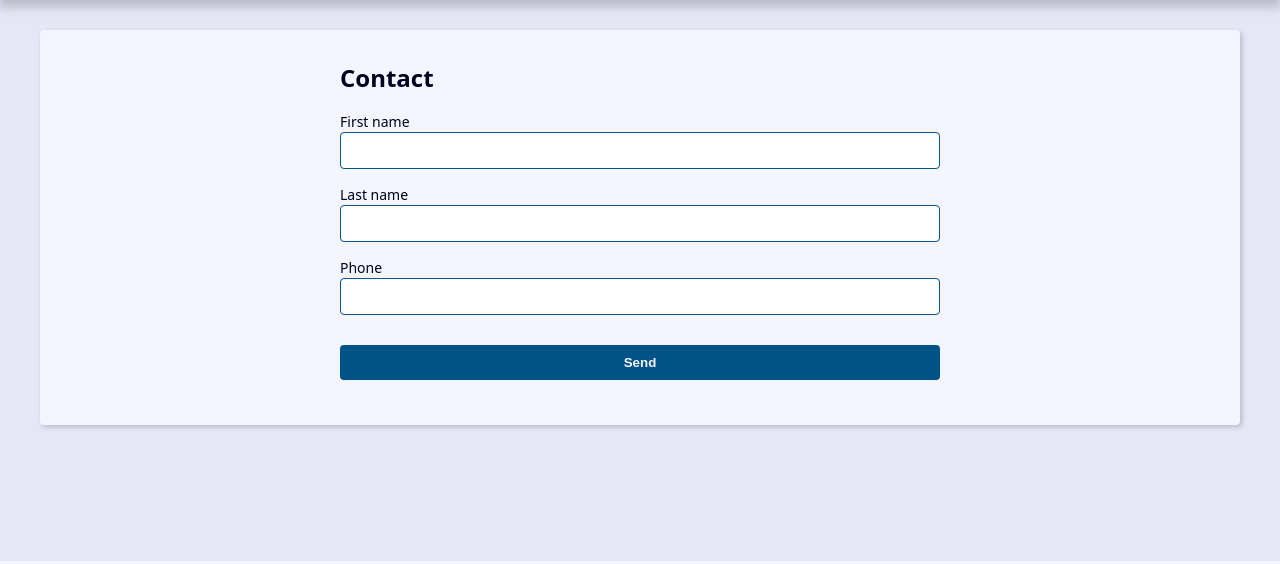
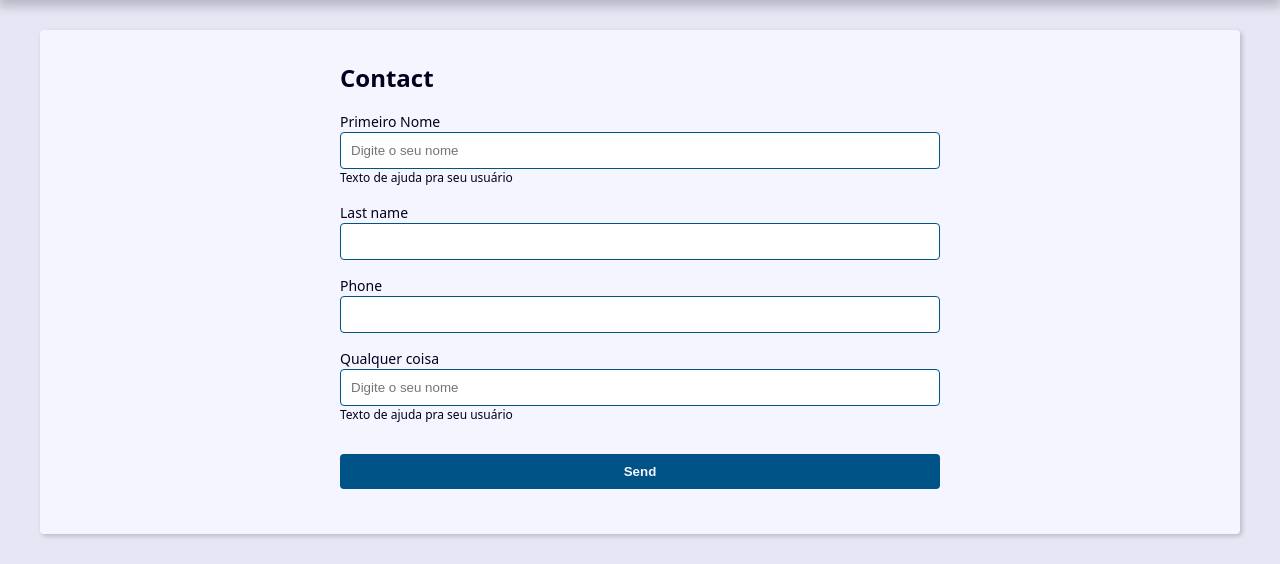
Before and after one commit to fernando-g-fraga/django_agenda, a Django app: page /contact/create/ in a window 1280 px wide. Shown: the part 239-803 px from the top of the page. Run offline with Django 5.2, Linux system fonts and the light colour scheme.

Commit message:
error messages and widgets attributes setting

```diff
--- /dev/null
+++ b/contact/forms.py
@@ -0,0 +1,56 @@
+from django.core.exceptions import ValidationError
+from django import forms
+from contact.models import Contato
+
+class ContactForm(forms.ModelForm):
+    first_name = forms.CharField(
+        widget=forms.TextInput(
+            attrs={
+                'class':'classe-a classe-b',
+                'placeholder':'Digite o seu nome',
+                   }
+        ),
+        label='Primeiro Nome',
+        help_text='Texto de ajuda pra seu usuário',
+    )
+    qualquer_coisa = forms.CharField(
+        widget=forms.TextInput(
+            attrs={
+                'class':'classe-a classe-b',
+                'placeholder':'Digite o seu nome',
+                   }
+        ),
+
+        help_text='Texto de ajuda pra seu usuário',
+    )
+
+    def __init__(self,*args,**kwargs):
+        super().__init__(*args,**kwargs)
+
+    class Meta:
+        model = Contato
+        fields = (
+            'first_name','last_name','phone'
+            )
+
+
+    def clean(self) -> None:
+        cleaned_data = self.cleaned_data
+
+        self.add_error(
+            'first_name',
+            ValidationError(
+                'Mensagem de Erro',
+                code='invalid',
+            )
+
+        )
+        self.add_error(
+            'first_name',
+            ValidationError(
+                'Mensagem de Erro2',
+                code='invalid',
+            )
+        )
+
+        return super().clean()
--- a/contact/templates/contact/create.html
+++ b/contact/templates/contact/create.html
@@ -16,17 +16,31 @@
             <div class="form-group">
             <label for="{{field.id_for_label}}">{{ field.label }}</label>
             {{ field }}
+            {{ field.errors }}
+
+            {% if field.help_text %}
+            <p class="help-text">{{ field.help_text }}</p>
+            {% endif %}
             </div>
         {% endfor %}
         </div>
 
 
-      <div class="form-content">
+
+          {% if form.non_field_errors %}
+                <div class="form-content">
+                    <div class="form-group">
+                        <div class="message error">
+                       {{ form.non_field_errors }}
+                    </div>
+                </div>
+            </div>
+          {% endif %}
+
+          <div class="form-content">
         <div class="form-group">
           <button class="btn" type="submit">Send</button>
         </div>
-      </div>
-
     </form>
   </div>
 {% endblock content %}
--- a/contact/views/contact_forms.py
+++ b/contact/views/contact_forms.py
@@ -1,17 +1,5 @@
 from django.shortcuts import render, get_object_or_404, redirect
-from django.db.models import Q
-from django.core.paginator import Paginator
-from contact.models import Contato
-from django import forms
-from django.http import Http404
-
-class ContactForm(forms.ModelForm):
-    class Meta:
-        model = Contato
-        fields = (
-            'first_name',
-            'last_name',
-            'phone')
+from contact.forms import ContactForm
 
 def create(request):
     if request.method == 'POST':
```
